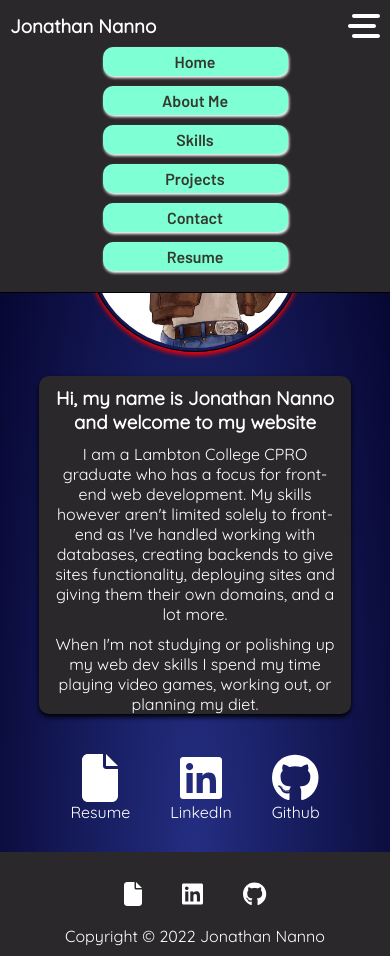
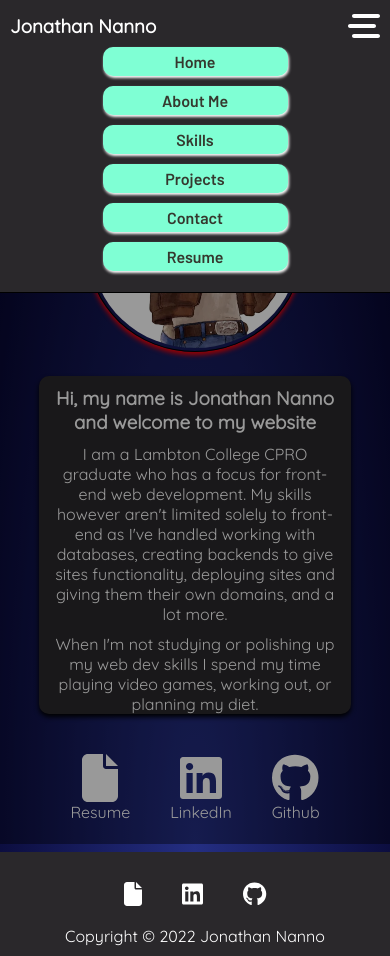
Before and after one commit to Johnny-creator/Personal-Website, a React (Create React App) app: page / in a window 390 px wide. Both pictures are taken after a click on the icon 364 px from the left and 26 px from the top of the page. Built offline with nearby package versions, Linux system fonts and the light colour scheme; the HTML template or start-up script is replaced by a standard one.

Commit message:
Created modal overlay that when clicked will close the navbar

```diff
--- a/src/components/header/Header.js
+++ b/src/components/header/Header.js
@@ -9,6 +9,10 @@ const Header = (props) => {
 
   const clickedContent = () => {
     setIsActive(!isActive);
+  };
+
+  const closeContent = () => {
+    setIsActive(false);
   };
 
   return (
@@ -26,6 +30,7 @@ const Header = (props) => {
         </div>
         <NavLinks className={classes.mobile} active={isActive} />
       </header>
+      {isActive && <div className={classes.modal} onClick={closeContent}></div>}
     </>
   );
 };
--- a/src/components/header/Header.module.css
+++ b/src/components/header/Header.module.css
@@ -6,6 +6,7 @@ header {
     font-family: 'Quicksand', sans-serif, Arial, Helvetica, sans-serif;
     position: fixed;
     border-bottom: 1px solid black;
+    z-index: 2;
 }
 
 header h3 {
@@ -22,7 +23,22 @@ header h3 {
     text-align: right;
 }
 
+.modal {
+    background-color: black;
+    position: fixed; /* Stay in place */
+    z-index: 1; /* Sit on top */
+    left: 0;
+    top: 0;
+    width: 100%; /* Full width */
+    height: 100%; /* Full height */
+    background-color: rgba(0,0,0,0.4); /* Black w/ opacity */
+}
+
 @media only screen and (min-width: 800px) {
+    .modal {
+        display: none;
+    }
+
     header {
         position: relative;
     }
--- a/src/components/header/NavLinks.js
+++ b/src/components/header/NavLinks.js
@@ -1,11 +1,11 @@
 import React from "react";
-import { Link } from 'react-router-dom';
+import { Link } from "react-router-dom";
 
-import './NavLinks.css';
+import "./NavLinks.css";
 
 const HeaderLinks = (props) => {
   return (
-    <div className={`navlinks ${props.active ? 'isVisible' : ''}`}>
+    <div className={`navlinks ${props.active ? "isVisible" : ""}`}>
       <Link to="/"> Home </Link>
       <Link to="/about"> About Me </Link>
       <Link to="/skills"> Skills </Link>
```
